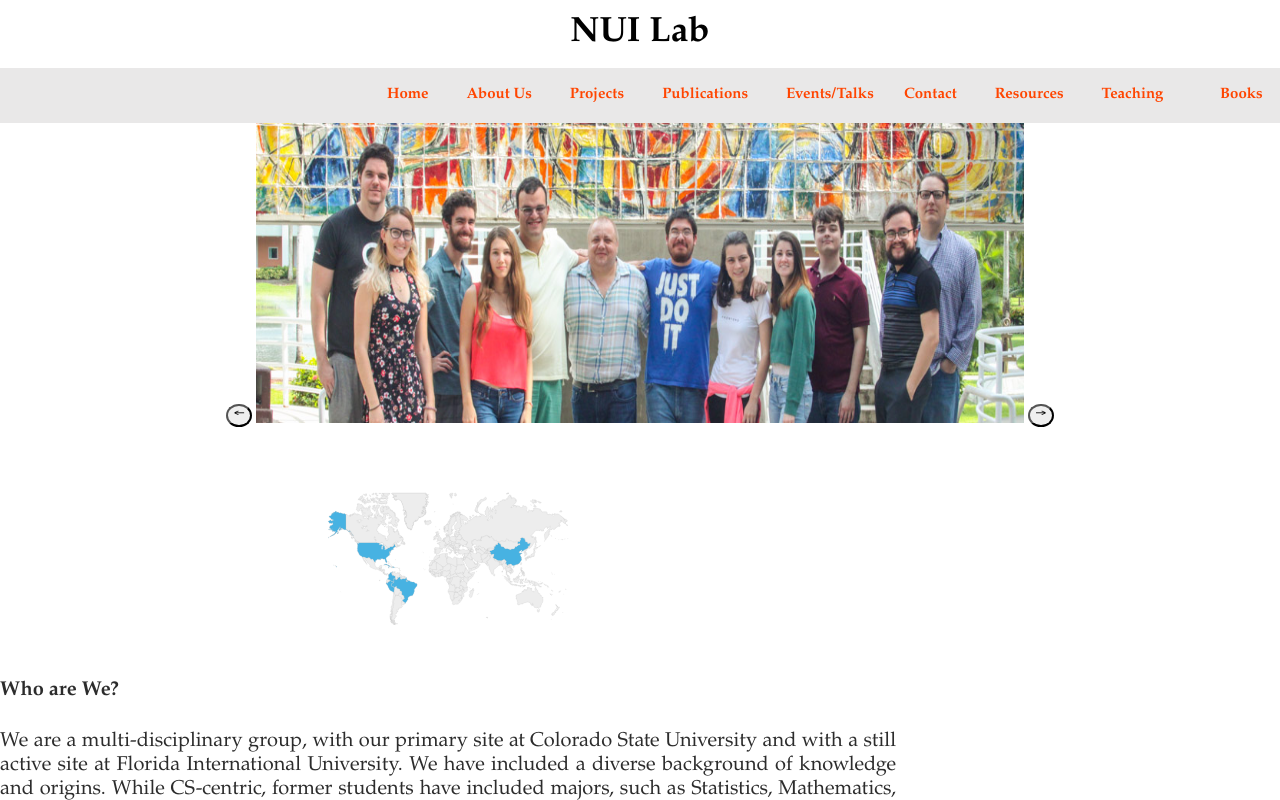
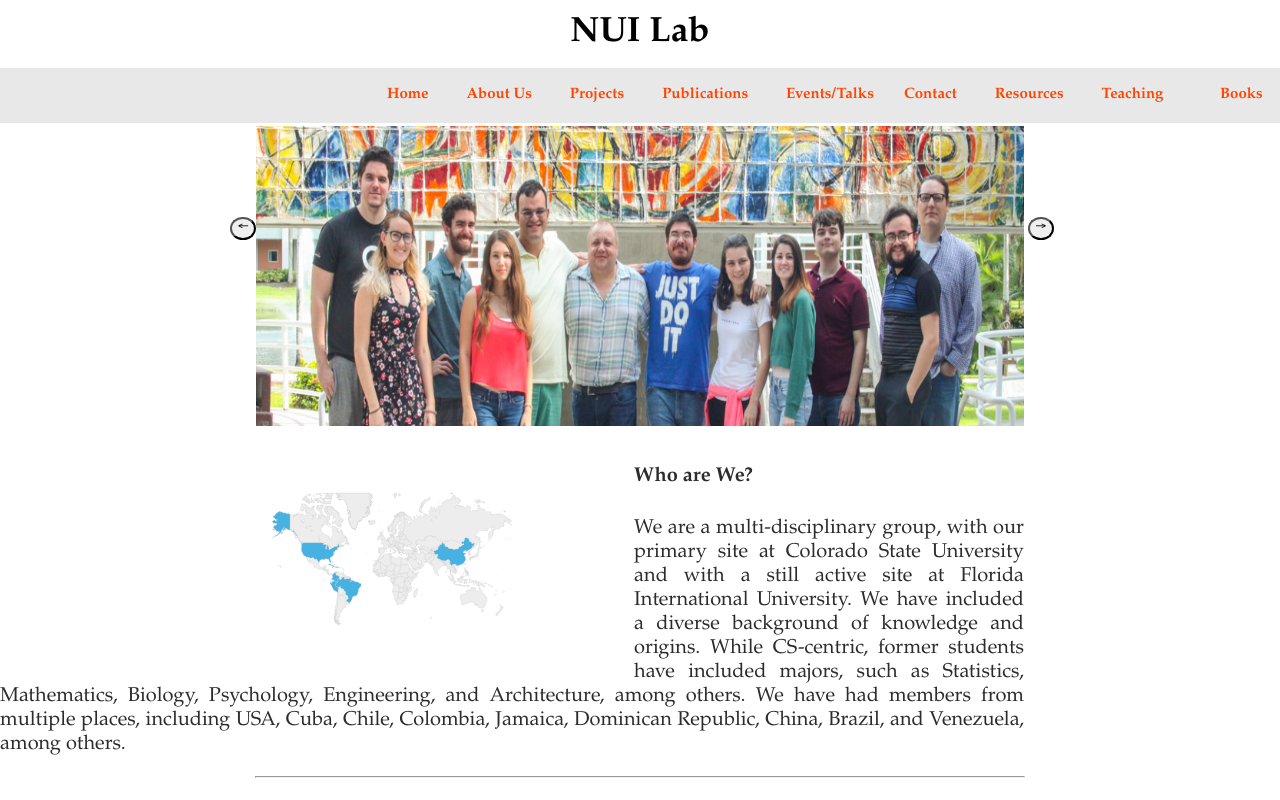
Before and after one commit to apujol09/NUIWebReact, a React (Create React App) app: page /about in a window 1280 px wide. Shown: the top 800 px of the page. Built offline with nearby package versions, Linux system fonts and the light colour scheme.

Commit message:
About Us page content is formatted nicely now. I just need to fill in the content from the database.

```diff
--- a/src/About/about.css
+++ b/src/About/about.css
@@ -1,26 +1,33 @@
 .bigHeader{
+    position: relative;
+    margin-top: 3px;
     width: 60%;
     height: 300px;
     align-content: center;
 }
 
 .lab-text{
+    width: 80%;
     word-wrap: break-word;
-    width: 70%;
     font-size: 20px;
     text-align: justify;
 }
 
 .toggleButton1{
+    position: absolute;
     vertical-align: middle;
     margin-right: 4px;
     border-radius: 50%;
+    bottom: 70%;
+    left: 18%;
 }
 
 .toggleButton2{
+    position: absolute;
     vertical-align: middle;
     margin-left: 4px;
     border-radius: 50%;
+    bottom: 70%;
 }
 
 .header{
@@ -28,14 +35,17 @@
 }
 
 .map-image{
-    width: 70%;
+    width: 30%;
     max-height: 240px;
     float: left;
-
+    padding-right: 50px;
+    padding-left: 200px;
 }
 
 .lab-description{
-    max-height: 240px;
-    font-size: 20px;
-    margin-right: 30px;
+    position: relative;
 }
+
+.line{
+    width: 60%;
+}
--- a/src/About/about.js
+++ b/src/About/about.js
@@ -41,13 +41,15 @@ class About extends React.Component{
                     <button className="toggleButton2" onClick={this.toggleSecondImage}>&rarr;</button>
                 </div>
 
+                <div className="lab-description">
                     <br />
                     <img className="map-image" src={map} />
                     <article className="lab-text">
                         <h4>Who are We?</h4>
                         <p>We are a multi-disciplinary group, with our primary site at Colorado State University and with a still active site at Florida International University. We have included a diverse background of knowledge and origins. While CS-centric, former students have included majors, such as Statistics, Mathematics, Biology, Psychology, Engineering, and Architecture, among others. We have had members from multiple places, including USA, Cuba, Chile, Colombia, Jamaica, Dominican Republic, China, Brazil, and Venezuela, among others.</p>
                     </article>
-                <hr />
+                </div>
+                <hr className="line" />
                 <br />
                 <br />
             </div>
```
Also changed, not shown: src/Home/home.js (indentation only). Lines whose indentation alone changed are shown as unchanged.
